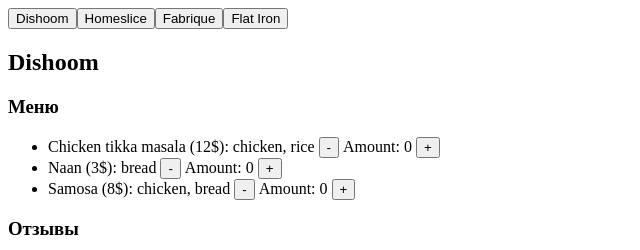
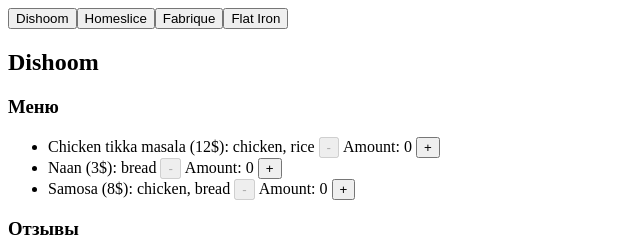
Before and after one commit to AlexLarina/react-learnjs-1123, a React app: page / in a window 1280 px wide. Both pictures are taken after a click on the button "Dishoom". Shown: the top 250 px of the page, without its empty margins (0-640 px from the left). Built offline with nearby package versions, Linux system fonts and the light colour scheme; the HTML template or start-up script is replaced by a standard one.

Commit message:
Adding disabled for dish counter buttons

```diff
--- a/src/components/dish/component.jsx
+++ b/src/components/dish/component.jsx
@@ -1,6 +1,6 @@
 import { useState } from "react";
 
-const dishLimit = {
+const DISH_LIMIT = {
 	MIN: 0,
 	MAX: 5
 }
@@ -13,11 +13,17 @@
 		<>
 			{dish.name} ({dish.price}$): {dish.ingredients.join(", ")}&nbsp;
 			<button
-				onClick={() => dishAmount <= dishLimit.MIN ? setDishAmount(dishLimit.MIN) : setDishAmount(dishAmount - 1)}
+				onClick={
+					() => dishAmount <= DISH_LIMIT.MIN ? setDishAmount(DISH_LIMIT.MIN) : setDishAmount(dishAmount - 1)
+				}
+				disabled={dishAmount <= DISH_LIMIT.MIN}
 			>-</button>&nbsp;
 			<span>Amount: {dishAmount}</span>&nbsp;
 			<button
-				onClick={() => dishAmount >= dishLimit.MAX ? setDishAmount(dishLimit.MAX) : setDishAmount(dishAmount + 1)}
+				onClick={
+					() => dishAmount >= DISH_LIMIT.MAX ? setDishAmount(DISH_LIMIT.MAX) : setDishAmount(dishAmount + 1)
+				}
+				disabled={dishAmount >= DISH_LIMIT.MAX}
 			>+</button>
 		</>
 	);
```
